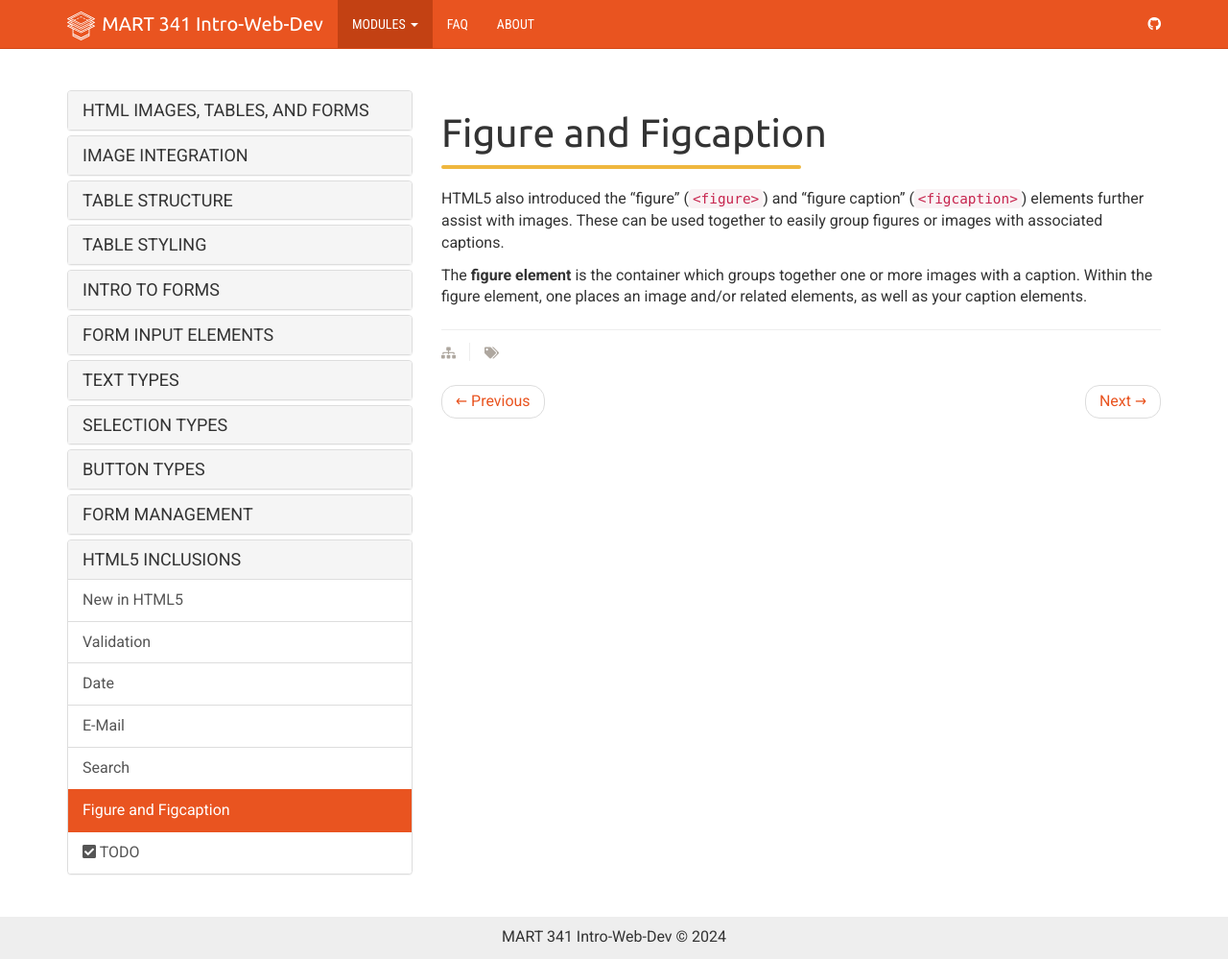
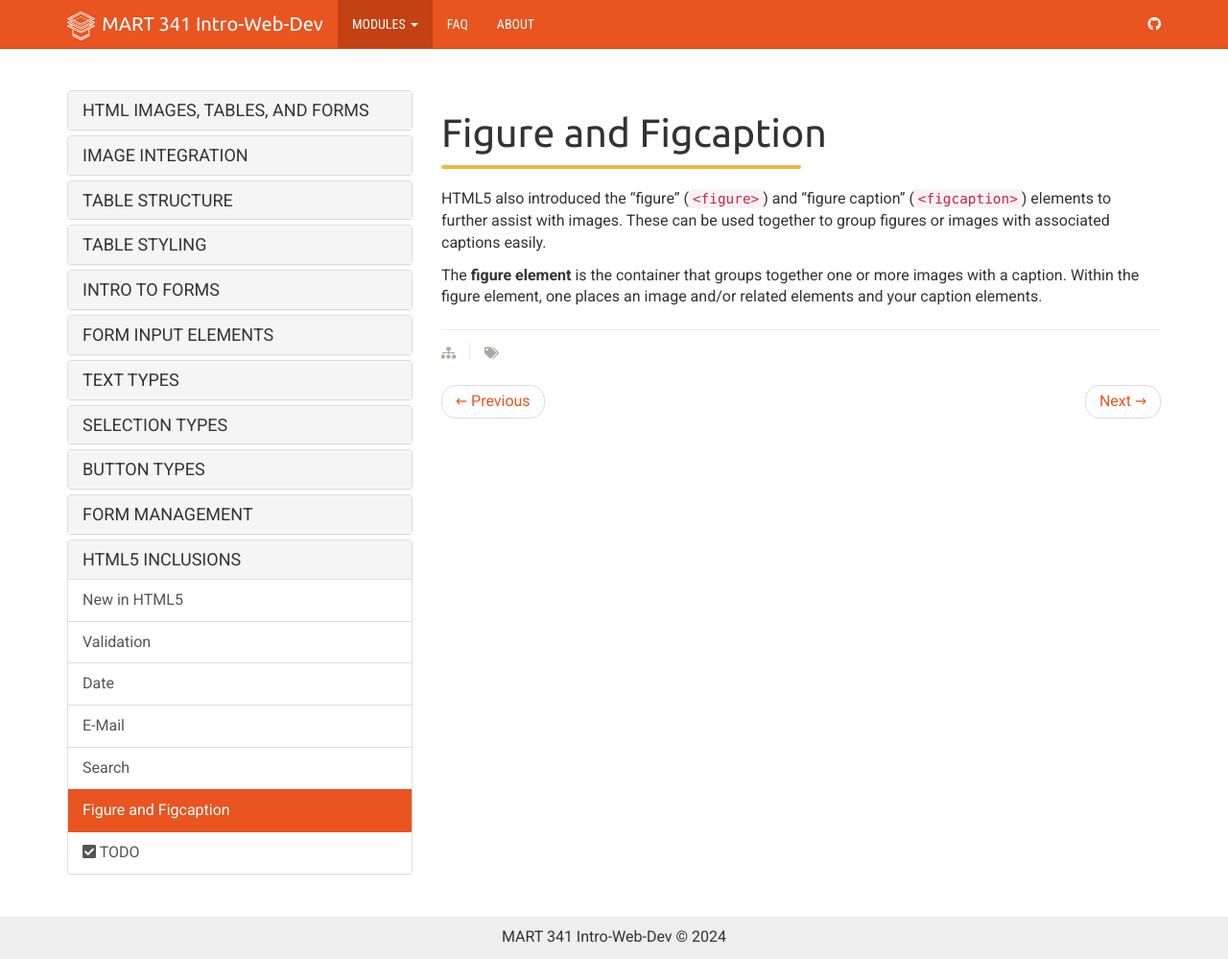
Before and after one commit to Montana-Media-Arts/webDesignFall2024, a Jekyll site: the page built from _docs/topic-06/10-html5/06-page.md, in a window 1280 px wide and 999 px high. Shown: the whole window at 96% size. Built offline with Jekyll 4.4.1, drawn with Linux system fonts in a browser that asks for light colours; nearby versions of some CDN libraries.

Commit message:
Update 06-page.md

```diff
--- a/_docs/topic-06/10-html5/06-page.md
+++ b/_docs/topic-06/10-html5/06-page.md
@@ -6,9 +6,9 @@ permalink: /topic-06/html5-img/
 
 <div class="divider-heading"></div>
 
-HTML5 also introduced the “figure” (`<figure>`) and “figure caption” (`<figcaption>`) elements further assist with images. These can be used together to easily group figures or images with associated captions.
+HTML5 also introduced the “figure” (`<figure>`) and “figure caption” (`<figcaption>`) elements to further assist with images. These can be used together to group figures or images with associated captions easily.
 
-The **figure element** is the container which groups together one or more images with a caption. Within the figure element, one places an image and/or related elements, as well as your caption elements.
+The **figure element** is the container that groups together one or more images with a caption. Within the figure element, one places an image and/or related elements and your caption elements.
 
 
 <div class="codepen-embed">
```
